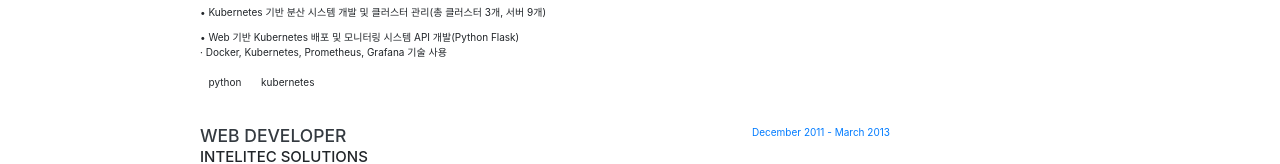
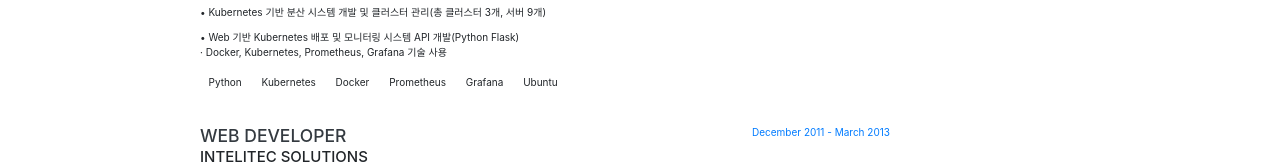
Before and after one commit to sehooh5/sehooh5.github.io, a website with bundled scripts: page index.html in a window 1280 px wide. Shown: the part 956-1120 px from the top of the page. Built offline with nearby package versions, Linux system fonts and the light colour scheme; a web font is replaced by a local one.

Commit message:
update experience

```diff
--- a/index.html
+++ b/index.html
@@ -110,8 +110,12 @@
             </p>
             <p></p>
             <p></p>
-            <button type="button" class="btn">python</button>
-            <button type="button" class="btn">kubernetes</button>
+            <button type="button" class="btn">Python</button>
+            <button type="button" class="btn">Kubernetes</button>
+            <button type="button" class="btn">Docker</button>
+            <button type="button" class="btn">Prometheus</button>
+            <button type="button" class="btn">Grafana</button>
+            <button type="button" class="btn">Ubuntu</button>
           </div>
           <div class="resume-date text-md-right">
             <span class="text-primary">2020.08. - 12.</span>
```
